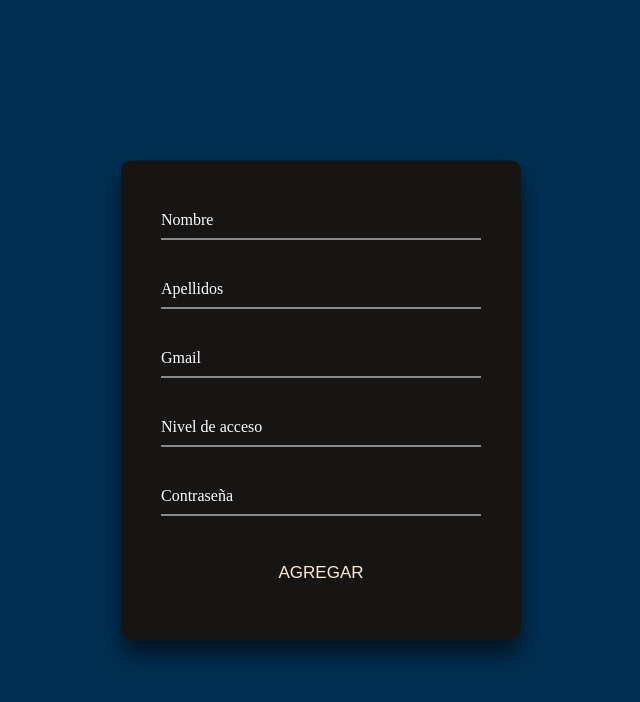
After one commit to iStainCode/JMA-adm, a PHP site: page /newUser.php in a window 1280 px wide. The commit adds this page. Shown: the top 702 px of the page, without its empty margins (319-959 px from the left). Run offline with PHP 8.4, Linux system fonts and the light colour scheme.

Commit message:
no se :V

```diff
--- a/Eliminar.php
+++ b/Eliminar.php
@@ -3,7 +3,7 @@
             $pass = "";
             $host = "localhost";
             $connection = mysqli_connect($host, $user, $pass);
-            $datab = "jmaAdm";
+            $datab = "jmaadm";
             $db = mysqli_select_db($connection,$datab);
             $id=$_GET["id"];
             $eliminar= "DELETE FROM reclamos WHERE idReclamo=$id";
--- a/conexion_BD.php
+++ b/conexion_BD.php
@@ -1,5 +1,6 @@
 <?php
     // nombres de la base de datos de peña :  bdjma
-    $conexion = new mysqli("localhost","root","","jmaAdm");
+    $conexion = mysqli_connect("localhost","root","");
     $conexion -> set_charset("utf8");
+    $bd = mysqli_select_db($conexion,"jmaadm");
 ?>
--- /dev/null
+++ b/css/newUser.css
@@ -0,0 +1,147 @@
+body{
+    background-color: #003053;
+}
+.login-box {
+    position: absolute;
+    top: 50%;
+    left: 50%;
+    width: 400px;
+    padding: 40px;
+    transform: translate(-50%, -50%);
+    background: rgba(24, 20, 20, 0.987);
+    box-sizing: border-box;
+    box-shadow: 0 15px 25px rgba(0,0,0,.6);
+    border-radius: 10px;
+  }
+
+  .login-box .user-box {
+    position: relative;
+  }
+
+  .login-box .user-box input {
+    width: 100%;
+    padding: 10px 0;
+    font-size: 16px;
+    color: #fff;
+    margin-bottom: 30px;
+    border: none;
+    border-bottom: 1px solid #fff;
+    outline: none;
+    background: transparent;
+  }
+
+  .login-box .user-box label {
+    position: absolute;
+    top: 0;
+    left: 0;
+    padding: 10px 0;
+    font-size: 16px;
+    color: #fff;
+    pointer-events: none;
+    transition: .5s;
+  }
+
+  .login-box .user-box input:focus ~ label,
+  .login-box .user-box input:valid ~ label {
+    top: -20px;
+    left: 0;
+    color: #bdb8b8;
+    font-size: 12px;
+  }
+
+  .login-box form a {
+    position: relative;
+    display: inline-block;
+    padding: 10px 20px;
+    color: #ffffff;
+    font-size: 16px;
+    text-decoration: none;
+    text-transform: uppercase;
+    overflow: hidden;
+    transition: .5s;
+    margin-top: 40px;
+    letter-spacing: 4px
+  }
+
+  .login-box a:hover {
+    background: #f40303;
+    color: #fff;
+    border-radius: 5px;
+    box-shadow: 0 0 5px #f40303,
+                0 0 25px #f40303,
+                0 0 50px #f40303,
+                0 0 100px #f40303;
+  }
+
+  .login-box a span {
+    position: absolute;
+    display: block;
+  }
+
+  @keyframes btn-anim1 {
+    0% {
+      left: -100%;
+    }
+
+    50%,100% {
+      left: 100%;
+    }
+  }
+
+  .login-box a span:nth-child(1) {
+    bottom: 2px;
+    left: -100%;
+    width: 100%;
+    height: 2px;
+    background: linear-gradient(90deg, transparent, #f40303);
+    animation: btn-anim1 2s linear infinite;
+  }
+/* BOTON SUBMIT */
+.btn {
+    font-size: 17px;
+    background: transparent;
+    border: none;
+    padding: 1em 1.5em;
+    color: #ffedd3;
+    text-transform: uppercase;
+    position: relative;
+    transition: .5s ease;
+  }
+
+  .btn::before {
+    content: '';
+    position: absolute;
+    left: 0;
+    bottom: 0;
+    height: 2px;
+    width: 0;
+    background-color: #ffc506;
+    transition: .5s ease;
+  }
+
+  .btn:hover {
+    color: #1e1e2b;
+    transition-delay: .5s;
+  }
+
+  .btn:hover::before {
+    width: 100%;
+  }
+
+  .btn::after {
+    content: '';
+    position: absolute;
+    left: 0;
+    bottom: 0;
+    height: 0;
+    width: 100%;
+    background-color: #ffc506;
+    transition: .4s ease;
+    z-index: -1;
+  }
+
+  .btn:hover::after {
+    height: 100%;
+    transition-delay: 0.4s;
+    color: aliceblue;
+  }
--- /dev/null
+++ b/newUser.php
@@ -0,0 +1,41 @@
+<!DOCTYPE html>
+<html lang="en">
+<head>
+    <meta charset="UTF-8">
+    <meta http-equiv="X-UA-Compatible" content="IE=edge">
+    <meta name="viewport" content="width=device-width, initial-scale=1.0">
+    <link rel="stylesheet" href="css/newUser.css">
+    <title>Document</title>
+</head>
+<body>
+<div class="login-box">
+    <form action="proceso_newUser.php" method="POST">
+        <div class="user-box">
+            <input required="" name="name" type="text">
+            <label>Nombre</label>
+        </div>
+        <div class="user-box">
+            <input required="" name="lastname" type="text">
+            <label>Apellidos</label>
+        </div>
+        <div class="user-box">
+            <input required="" name="email" type="email">
+            <label>Gmail</label>
+        </div>
+        <div class="user-box">
+            <input required="" name="number" type="number">
+            <label>Nivel de acceso</label>
+        </div>
+        <div class="user-box">
+            <input required="" name="pass" type="text">
+            <label>Contraseña</label>
+        </div><center>
+            <button class="btn" type="submit">
+            AGREGAR
+            </button>
+        </center>
+    </form>
+
+</div>
+</body>
+</html>
```
Also changed, not shown: control_users.php (+26 -6 lines), css/control-users.css (+112 -0 lines), proceso_newUser.php (added, +19 -0 lines), controlador-login.php (line endings or trailing spaces).
